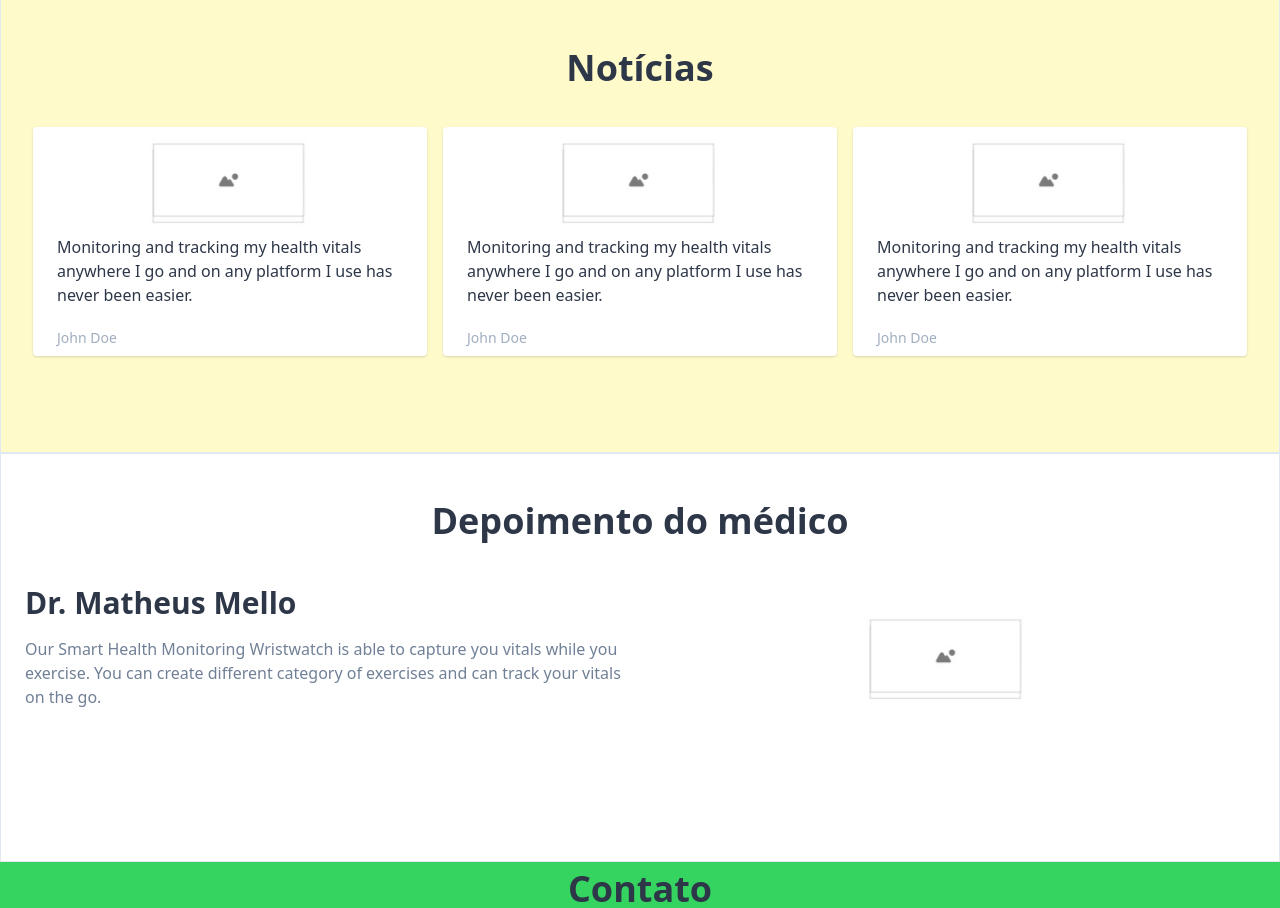
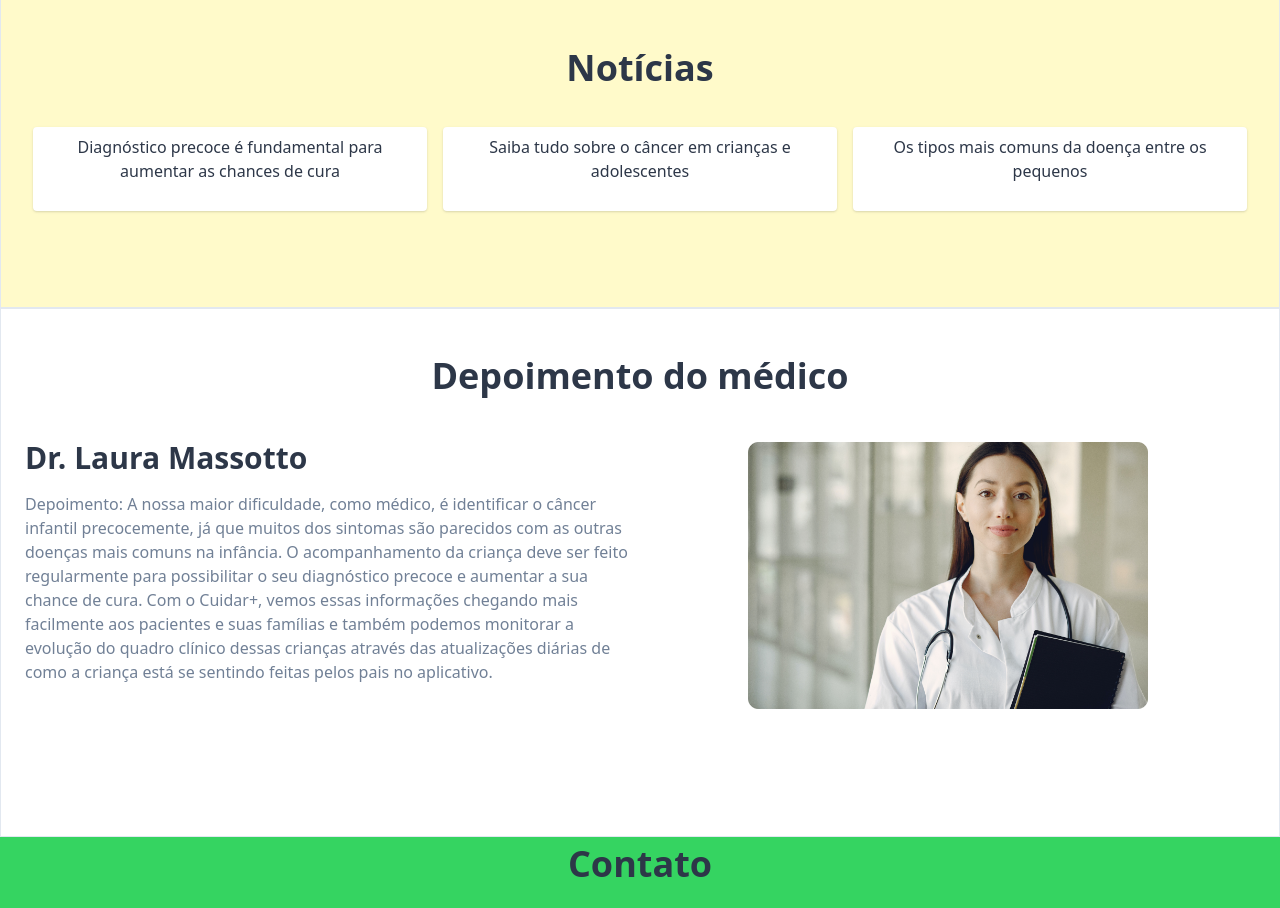
Before and after one commit to matsmello/saude_infantil_web, a React (Create React App) app: page / in a window 1280 px wide. Shown: the part 540-1448 px from the top of the page. Built offline with nearby package versions, Linux system fonts and the light colour scheme.

Commit message:
main page

```diff
--- a/src/App.js
+++ b/src/App.js
@@ -68,18 +68,30 @@ function App(props) {
             Notícias
           </h2>
           <div class="flex flex-wrap">
-            {[1, 2, 3].map((e) => (
-              <div class="w-full md:w-1/3 px-2 mb-4">
-                <div class="bg-white rounded shadow py-2">
-                  <img src={require("./images/block.png")} class="m-auto" />
-                  <p class="text-gray-800 text-base px-6 mb-5">
-                    Monitoring and tracking my health vitals anywhere I go and
-                    on any platform I use has never been easier.
-                  </p>
-                  <p class="text-gray-500 text-xs md:text-sm px-6">John Doe</p>
-                </div>
+            <div class="w-full md:w-1/3 px-2 mb-4">
+              <div class="bg-white rounded shadow py-2">
+                <p class="text-center text-gray-800 text-base px-6 mb-5">
+                  Diagnóstico precoce é fundamental para aumentar as chances de
+                  cura
+                </p>
               </div>
-            ))}
+            </div>
+
+            <div class="w-full md:w-1/3 px-2 mb-4">
+              <div class="bg-white rounded shadow py-2">
+                <p class="text-center text-gray-800 text-base px-6 mb-5">
+                  Saiba tudo sobre o câncer em crianças e adolescentes
+                </p>
+              </div>
+            </div>
+
+            <div class="w-full md:w-1/3 px-2 mb-4">
+              <div class="bg-white rounded shadow py-2">
+                <p class="text-center text-gray-800 text-base px-6 mb-5">
+                  Os tipos mais comuns da doença entre os pequenos
+                </p>
+              </div>
+            </div>
           </div>
         </div>
       </section>
@@ -98,16 +110,27 @@ function App(props) {
           <div class="flex items-center flex-wrap mb-20">
             <div class="w-full md:w-1/2">
               <h4 class="text-3xl text-gray-800 font-bold mb-3">
-                Dr. Matheus Mello
+                Dr. Laura Massotto
               </h4>
               <p class="text-gray-600 mb-8">
-                Our Smart Health Monitoring Wristwatch is able to capture you
-                vitals while you exercise. You can create different category of
-                exercises and can track your vitals on the go.
+                Depoimento: A nossa maior dificuldade, como médico, é
+                identificar o câncer infantil precocemente, já que muitos dos
+                sintomas são parecidos com as outras doenças mais comuns na
+                infância. O acompanhamento da criança deve ser feito
+                regularmente para possibilitar o seu diagnóstico precoce e
+                aumentar a sua chance de cura. Com o Cuidar+, vemos essas
+                informações chegando mais facilmente aos pacientes e suas
+                famílias e também podemos monitorar a evolução do quadro clínico
+                dessas crianças através das atualizações diárias de como a
+                criança está se sentindo feitas pelos pais no aplicativo.
               </p>
             </div>
             <div class="w-full md:w-1/2">
-              <img src={require("./images/block.png")} class="m-auto" />
+              <img
+                src={require("./images/doctor.png")}
+                style={{ width: 400 }}
+                class="m-auto"
+              />
             </div>
           </div>
         </div>
```
Also changed, not shown: src/images/doctor.png (added).
